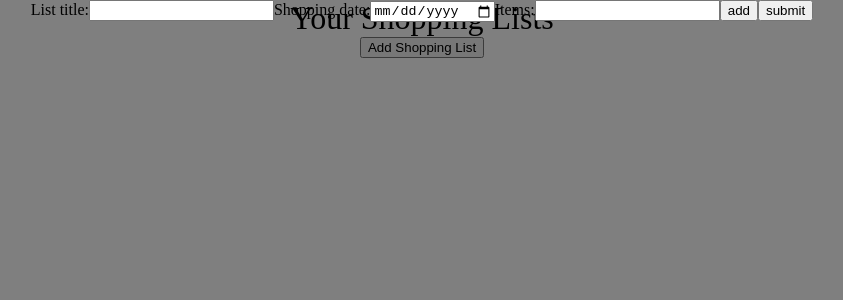
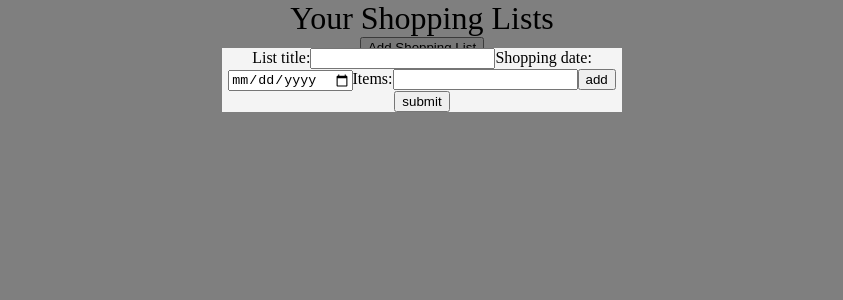
Before and after one commit to katmart93/shopping-list-app, a React (Create React App) app: page / in a window 1280 px wide. Both pictures are taken after a click on the button "Add Shopping List". Shown: the top 300 px of the page, without its empty margins (218-1061 px from the left). Built offline with nearby package versions, Linux system fonts and the light colour scheme.

Commit message:
basic styles added to modals

```diff
--- a/src/components/FormModal.css
+++ b/src/components/FormModal.css
@@ -1,8 +1,14 @@
 .modal-backdrop {
+  background: rgba(0, 0, 0, 0.5);
+  height: 100%;
+  left: 0;
   position: fixed;
+  padding-top: 3rem;
   top: 0;
-  left: 0;
   width: 100%;
-  height: 100%;
-  background: rgba(0, 0, 0, 0.5);
 }
+.modal-wrapper {
+  background: #f4f4f4;
+  margin: 0 auto;
+  max-width: 25rem;
+}
--- a/src/components/FormModal.jsx
+++ b/src/components/FormModal.jsx
@@ -4,7 +4,7 @@ import "./FormModal.css";
 export default function FormModal({ children }) {
   return (
     <div className="modal-backdrop">
-      <div className="modal">{children}</div>
+      <div className="modal-wrapper">{children}</div>
     </div>
   );
 }
--- a/src/components/Home.jsx
+++ b/src/components/Home.jsx
@@ -17,6 +17,7 @@ export default function Home() {
   );
 
   console.log(currentList);
+  // effects
   useEffect(() => {
     localStorage.setItem("SHOPPING_LIST", JSON.stringify(lists));
   }, [lists]);
--- a/src/components/ListModal.jsx
+++ b/src/components/ListModal.jsx
@@ -1,6 +1,7 @@
 export default function ListModal({ currentList }) {
   return (
     <div className="modal-backdrop">
+      <div className="modal-wrapper">
         {currentList.map((list) => (
           <div key={list.id}>
             <h2>{list.title}</h2>
@@ -13,5 +14,6 @@ export default function ListModal({ currentList }) {
           </div>
         ))}
       </div>
+    </div>
   );
 }
```
Lines whose indentation alone changed are shown as unchanged.
